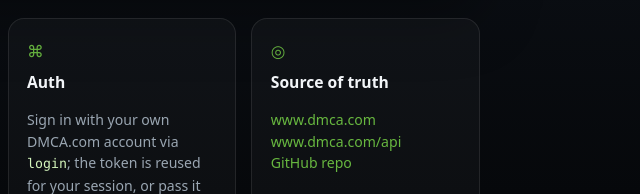
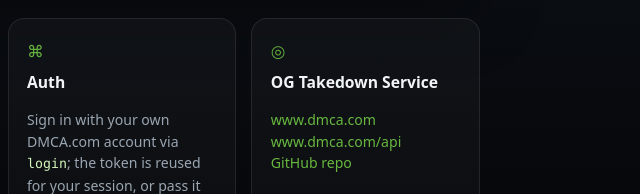
Before and after one commit to NetroDev/dmca-cases-public-mcp, a plain HTML site: page azure/DmcaCasesMcp.Functions/wwwroot/index.html in a window 1280 px wide. Shown: the part 606-800 px from the top of the page, 640-1280 px from the left. Drawn offline with Linux system fonts and the light colour scheme.

Commit message:
Landing page: rename Source of truth card to OG Takedown Service

```diff
--- a/azure/DmcaCasesMcp.Functions/wwwroot/index.html
+++ b/azure/DmcaCasesMcp.Functions/wwwroot/index.html
@@ -388,7 +388,7 @@
           </article>
           <article class="card">
             <div class="icon" aria-hidden="true">◎</div>
-            <h2>Source of truth</h2>
+            <h2>OG Takedown Service</h2>
             <p>
               <a href="https://www.dmca.com/">www.dmca.com</a><br />
               <a href="https://www.dmca.com/api/">www.dmca.com/api</a><br />
```
